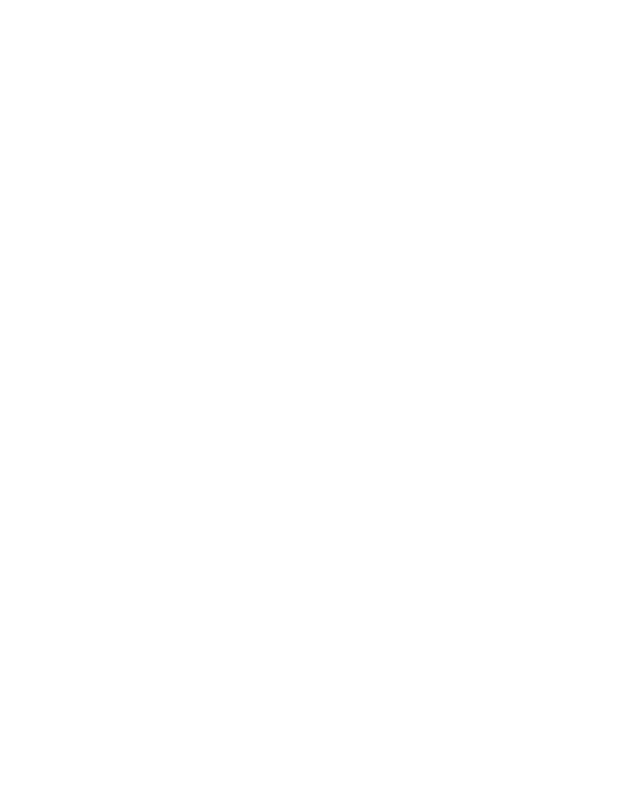
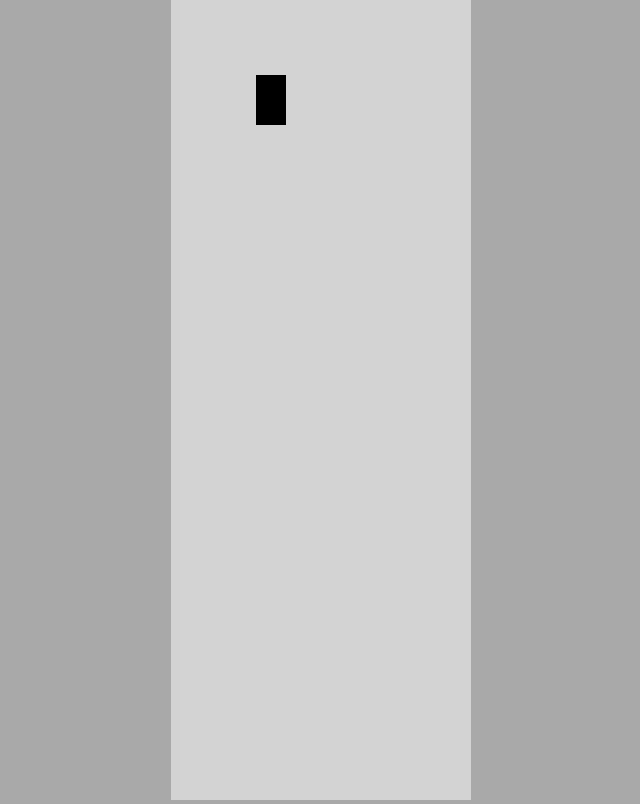
Before and after one commit to Nan0NJ/self-driving-bot, a website built with Vite: page index.html in a window 1280 px wide. Shown: the whole page, without its empty margins (319-959 px from the left). Built offline with nearby package versions, Linux system fonts and the light colour scheme.

Commit message:
Grid Layout Added v1.2
Basic overview of the dimension with setting classes:
- Controls
- Car
- Main
 FOR LATER DEVELOPMENT

```diff
--- a/index.html
+++ b/index.html
@@ -5,8 +5,12 @@
     <meta name="viewport" content="width=device-width, initial-scale=1.0" />
     <title>Self Driving Car</title>
     <link rel="icon" href="data:," />
+    <!-- CSS -->
+
+    <link rel="stylesheet" href="./src/style.css" />
   </head>
   <body>
-
+    <canvas id="VechicleCanvas"></canvas>
+    <script type="module" src="src/main.ts"></script>
   </body>
 </html>
--- a/src/main.ts
+++ b/src/main.ts
@@ -1 +1,20 @@
-console.log('Hello World!');
+import Car from "./modules/car";
+
+const canvas : HTMLCanvasElement = document.getElementById('VechicleCanvas') as HTMLCanvasElement;
+
+canvas.width = 300;
+
+const ctx : CanvasRenderingContext2D = canvas.getContext('2d');
+
+const car = new Car(100, 100, 30, 50);
+
+animate();
+
+function animate() {
+    car.update();
+
+    canvas.height = window.innerHeight;
+
+    car.draw(ctx);
+    requestAnimationFrame(animate);
+}
--- /dev/null
+++ b/src/modules/car.ts
@@ -0,0 +1,99 @@
+import Controls from "./controls";
+
+class Car {
+    public x: number;
+    public y: any;
+    private readonly width: number;
+    private readonly height: number;
+
+    private speed: number;
+    private readonly acceleration: number;
+    private readonly maxSpeed: number;
+    private readonly friction: number;
+    public angle: number;
+
+    private controls: Controls;
+
+    constructor(x: number, y: number, width: number, height: number) {
+        this.x = x;
+        this.y = y;
+        this.width = width;
+        this.height = height;
+
+        this.speed = 0;
+        this.acceleration = 0.2;
+        this.maxSpeed = 3;
+        this.friction = 0.05;
+        this.angle = 0;
+
+        this.controls = new Controls();
+    }
+
+    public update() {
+        this.move();
+    }
+
+    private move() {
+        if (this.controls.forward) {
+            this.speed += this.acceleration
+        }
+
+        if (this.controls.reverse) {
+            this.speed -= this.acceleration
+        }
+
+        if (this.speed > this.maxSpeed) {
+            this.speed = this.maxSpeed
+        }
+
+        if (this.speed < -this.maxSpeed) {
+            this.speed = -this.maxSpeed / 2
+        }
+
+        if (this.speed > 0) {
+            this.speed -= this.friction
+        }
+
+        if (this.speed < 0) {
+            this.speed += this.friction
+        }
+
+        if (Math.abs(this.speed) < this.friction) {
+            this.speed = 0
+        }
+
+        if (this.speed != 0) {
+            const flip = this.speed > 0 ? 1 : -1
+            if (this.controls.left) {
+                this.angle += flip * .03
+            }
+
+            if (this.controls.right) {
+                this.angle -= flip * .03
+            }
+        }
+
+
+        this.x -= Math.sin(this.angle) * this.speed
+        this.y -= Math.cos(this.angle) * this.speed
+    }
+
+    draw(ctx: CanvasRenderingContext2D) {
+        ctx.save()
+        ctx.translate(this.x, this.y)
+        ctx.rotate(-this.angle)
+
+        ctx.beginPath()
+        ctx.rect(
+            -this.width / 2,
+            -this.height / 2,
+            this.width,
+            this.height
+        )
+        ctx.fill()
+
+        ctx.restore()
+    }
+}
+
+export default Car;
--- /dev/null
+++ b/src/modules/controls.ts
@@ -0,0 +1,65 @@
+export default class Controls {
+    public forward: boolean;
+    public left: boolean;
+    public right: boolean;
+    public reverse: boolean;
+
+    constructor() {
+        this.forward = false;
+        this.left = false;
+        this.right = false;
+        this.reverse = false;
+
+        this.addKeywordListener();
+    }
+
+    private addKeywordListener() {
+        // listen for pressed keys
+        document.onkeydown = (event) => {
+
+            switch (event.key) {
+                case   "ArrowUp":
+                case "w":
+                    this.forward = true
+                    break
+                case "ArrowRight":
+                case "d":
+                    this.right = true
+                    break
+                case "ArrowDown":
+                case "s":
+                    this.reverse = true
+                    break
+                case "ArrowLeft":
+                case "a":
+                    this.left = true
+                    break
+            }
+
+        }
+
+        // turn off controls
+        document.onkeyup = (event) => {
+
+            switch (event.key) {
+                case   "ArrowUp":
+                case "w":
+                    this.forward = false
+                    break
+                case "ArrowRight":
+                case "d":
+                    this.right = false
+                    break
+                case "ArrowDown":
+                case "s":
+                    this.reverse = false
+                    break
+                case "ArrowLeft":
+                case "a":
+                    this.left = false
+                    break
+            }
+
+        }
+    }
+}
--- /dev/null
+++ b/src/style.css
@@ -0,0 +1,9 @@
+body{
+    margin:0;
+    background:darkgray;
+    overflow:hidden;
+    text-align:center;
+}
+#VechicleCanvas{
+    background:lightgray;
+}
--- /dev/null
+++ b/vite-env.d.ts
@@ -0,0 +1 @@
+/// <reference types="vite/client" />
```
